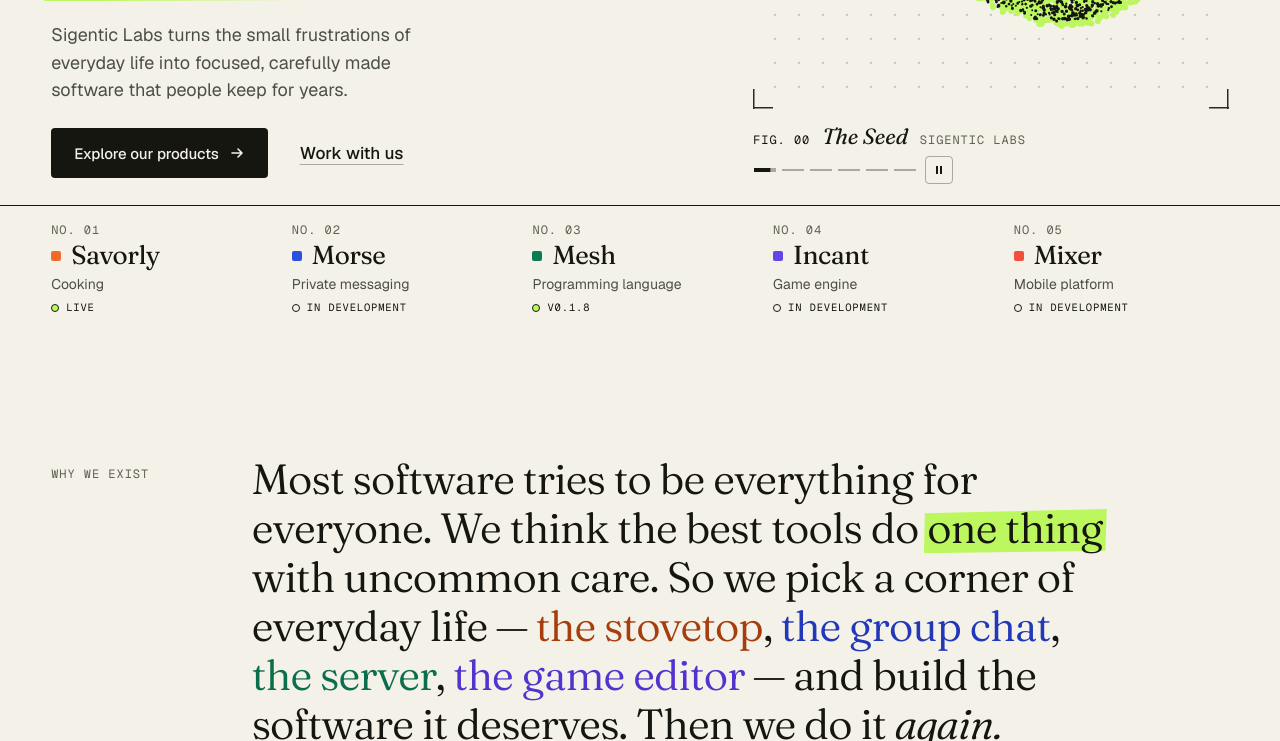
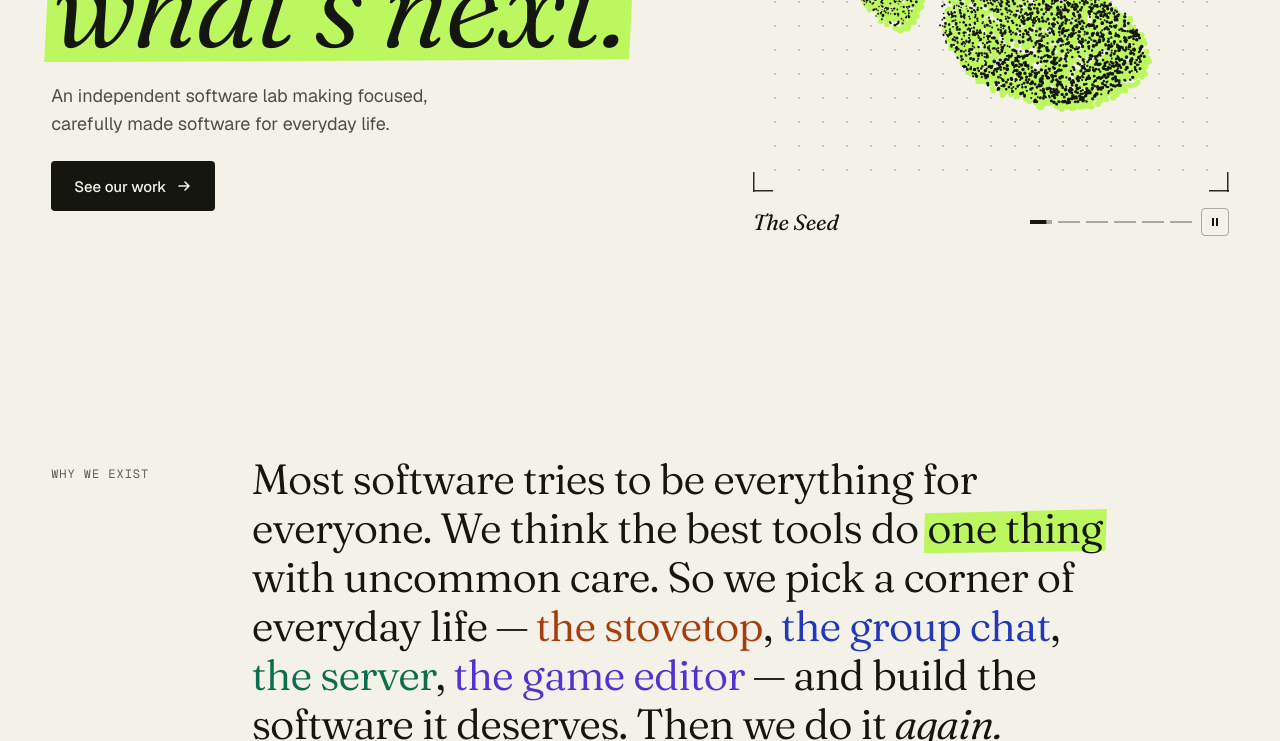
Before and after one commit to snowdamiz/sigentic, a plain HTML site: page index.html in a window 1280 px wide. Shown: the part 460-1201 px from the top of the page. Drawn offline with nearby package versions, Linux system fonts and the light colour scheme; animation ran at ten frames a second.

Commit message:
feat(site): trim the hero to its headline, figure and one action
Drop the "Independent software lab" eyebrow, the "Work with us" link and
the product index strip under the hero. The lede is now one sentence
that carries "independent software lab", and the button reads "See our
work". The figure caption keeps only the italic product name, the ticks
and the pause button, so sigil.js no longer tracks a field, a figure
number or index links.

Co-Authored-By: Claude Opus 5.5 <noreply@anthropic.com>

```diff
--- a/assets/css/styles.css
+++ b/assets/css/styles.css
@@ -421,7 +421,6 @@ h1, h2, h3 {
 .hero__copy { grid-column: 1 / 8; container-type: inline-size; }
 
 .hero__title {
-  margin-top: var(--s-5);
   font-size: min(100cqi / var(--fit), 10rem, 16.2svh);
   font-variation-settings: 'opsz' 144;
   font-weight: 360;
@@ -512,23 +511,15 @@ html:not(.js) .fig__caption { display: none; }
   min-height: 28px;
   margin-top: var(--s-4);
 }
-.fig__text {
-  display: flex;
-  flex-wrap: wrap;
-  align-items: baseline;
-  gap: 2px var(--s-3);
-  min-width: 0;
-  transition: opacity 0.35s;
-}
-.fig__text > * { white-space: nowrap; }
-.fig__text em {
+.fig__name {
   font-family: var(--serif);
   font-size: 1.375rem;
   line-height: 1;
   letter-spacing: -0.01em;
+  white-space: nowrap;
+  transition: opacity 0.35s;
 }
-.fig__text .label:first-child { color: var(--ink); }
-.fig__caption.is-swapping .fig__text { opacity: 0; }
+.fig__caption.is-swapping .fig__name { opacity: 0; }
 
 .fig__controls { display: flex; align-items: center; gap: var(--s-2); }
 
@@ -583,51 +574,6 @@ html:not(.js) .fig__caption { display: none; }
 .fig__pause[aria-pressed='true'] .i-pause { display: none; }
 .fig__pause[aria-pressed='true'] .i-play { display: block; }
 
-.index { border-top: 1px solid var(--ink); }
-.index__row {
-  display: grid;
-  grid-template-columns: repeat(5, minmax(0, 1fr));
-  column-gap: var(--gap);
-}
-.index a {
-  position: relative;
-  display: grid;
-  gap: 2px;
-  padding: var(--s-4) 0 var(--s-5);
-  text-decoration: none;
-}
-.index a::before {
-  content: '';
-  position: absolute;
-  left: 0;
-  right: 0;
-  top: -1px;
-  height: 4px;
-  background: var(--p-spot);
-  transform: scaleX(0);
-  transform-origin: left;
-  transition: transform 0.6s var(--ease);
-}
-.index a.is-lit::before,
-.index a:hover::before { transform: none; }
-.index__name {
-  display: flex;
-  align-items: center;
-  gap: 10px;
-  font-family: var(--serif);
-  font-size: 1.625rem;
-  font-weight: 400;
-  line-height: 1.15;
-  letter-spacing: -0.02em;
-}
-.index__meta {
-  display: grid;
-  justify-items: start;
-  gap: 4px;
-  font-size: 14px;
-  color: var(--ink-2);
-}
-.index .state { font-size: 10.5px; }
 
 /* ---------- Manifesto ---------- */
 .manifesto { padding-block: clamp(80px, 9vw, 136px) clamp(72px, 8vw, 120px); }
@@ -1418,17 +1364,6 @@ html:not(.js) .fig__caption { display: none; }
   html:not(.js) .nav__links { grid-area: 2 / 1 / 3 / -1; justify-content: space-between; gap: 12px; }
   html:not(.js) .nav__cta { display: inline-flex; }
 
-  .index__row { grid-template-columns: minmax(0, 1fr); }
-  .index a {
-    grid-template-columns: 4.5em 1fr auto;
-    align-items: baseline;
-    padding: 12px 0;
-    border-bottom: 1px solid var(--rule);
-  }
-  .index li:last-child a { border-bottom: 0; }
-  .index__name { font-size: 1.375rem; }
-  .index__meta { justify-content: flex-end; text-align: right; }
-  .index a::before { top: auto; bottom: -1px; height: 3px; }
 
   .manifesto__grid > .label, .manifesto__body { grid-column: 1 / -1; }
   .manifesto__grid { row-gap: var(--s-5); }
@@ -1470,12 +1405,10 @@ html:not(.js) .fig__caption { display: none; }
 @media (max-width: 640px) {
   .hero__grid { row-gap: var(--s-6); align-items: start; }
   .hero__copy { display: contents; }
-  .hero__copy > .label, .hero__title, .fig, .hero__lede, .hero__actions { grid-column: 1 / -1; }
-  .hero__title { margin-top: 0; }
-  .fig { grid-row: 3; }
+  .hero__title, .fig, .hero__lede, .hero__actions { grid-column: 1 / -1; }
+  .fig { grid-row: 2; }
   .fig__plate { aspect-ratio: 6 / 5; }
   .hero :is(.hero__lede, .hero__actions) { margin-top: 0; }
-  .index__meta .state { display: none; }
   .marks { --mk-in: 12px; --mk: 12px; }
   .plate { margin-inline: calc(var(--gutter) * -1); border-radius: 0; }
   .plate__no { top: 26px; left: 28px; right: 28px; }
--- a/assets/js/sigil.js
+++ b/assets/js/sigil.js
@@ -12,12 +12,9 @@
   const title = hero.querySelector('.hero__title');
   const rotor = hero.querySelector('[data-rotator]');
   const caption = hero.querySelector('[data-stage-caption]');
-  const numEl = hero.querySelector('[data-stage-num]');
   const nameEl = hero.querySelector('[data-stage-name]');
-  const fieldEl = hero.querySelector('[data-stage-field]');
   const ticksEl = hero.querySelector('[data-stage-ticks]');
   const pauseBtn = hero.querySelector('[data-stage-pause]');
-  const indexLinks = [...hero.querySelectorAll('.index [data-product]')];
 
   const reduceMotion = window.matchMedia('(prefers-reduced-motion: reduce)').matches;
 
@@ -27,14 +24,12 @@
     {
       product: 'seed',
       name: 'The Seed',
-      field: 'Sigentic Labs',
       word: 'what’s next.',
       fills: [...document.querySelectorAll('#i-logo path')].map((path) => path.getAttribute('d')),
     },
     {
       product: 'savorly',
       name: 'Savorly',
-      field: 'Cooking',
       word: 'the kitchen.',
       box: [7, 0, 280],
       layers: [
@@ -47,7 +42,6 @@
     {
       product: 'morse',
       name: 'Morse',
-      field: 'Private messaging',
       word: 'private chats.',
       box: [212, 212, 600],
       layers: [
@@ -58,7 +52,6 @@
     {
       product: 'mesh',
       name: 'Mesh',
-      field: 'Programming language',
       word: 'the backend.',
       stroke: 7,
       paths: ['M50 17L88.1 83L11.9 83Z', 'M50 61L50 17', 'M50 61L88.1 83', 'M50 61L11.9 83'],
@@ -67,7 +60,6 @@
     {
       product: 'incant',
       name: 'Incant',
-      field: 'Game engine',
       word: 'game makers.',
       box: [0, 0, 512],
       layers: [
@@ -78,7 +70,6 @@
     {
       product: 'mixer',
       name: 'Mixer',
-      field: 'Mobile platform',
       word: 'every phone.',
       image: 'assets/img/work/mixer-flick.webp',
     },
@@ -281,9 +272,7 @@
     const s = SCENES[i];
     const apply = () => {
       if (token !== captionToken) return;
-      numEl.textContent = String(i).padStart(2, '0');
       nameEl.textContent = s.name;
-      fieldEl.textContent = s.field;
       caption.classList.remove('is-swapping');
     };
     if (animate) {
@@ -324,7 +313,6 @@
     });
     ticksEl.style.setProperty('--fill', reduceMotion ? 1 : elapsed / HOLD_MS);
     pauseBtn.setAttribute('aria-pressed', String(!playing));
-    indexLinks.forEach((a) => a.classList.toggle('is-lit', a.dataset.product === SCENES[current].product));
 
     if (reduceMotion) drawStatic();
     run();
--- a/index.html
+++ b/index.html
@@ -105,21 +105,17 @@
     <section class="hero" id="top" data-hero>
       <div class="container hero__grid">
         <div class="hero__copy">
-          <p class="label" data-intro style="--i:0">Independent software lab</p>
           <h1 class="hero__title" aria-label="We invent apps for everyday life.">
             <span class="hero__line" aria-hidden="true"><span data-intro style="--i:1">We invent</span></span>
             <span class="hero__line" aria-hidden="true"><span data-intro style="--i:2">apps for</span></span>
             <span class="hero__line" aria-hidden="true"><span data-intro style="--i:3"><span class="rotor" data-product="seed" data-rotator>what&rsquo;s next.</span></span></span>
           </h1>
-          <p class="hero__lede" data-intro style="--i:4">
-            Sigentic Labs turns the small frustrations of everyday life into focused, carefully made software that people keep for years.
-          </p>
+          <p class="hero__lede" data-intro style="--i:4">An independent software lab making focused, carefully made software for everyday life.</p>
           <div class="hero__actions" data-intro style="--i:5">
             <a class="btn btn--ink" href="#products">
-              Explore our products
+              See our work
               <svg class="btn__icon" aria-hidden="true"><use href="#i-arrow"/></svg>
             </a>
-            <a class="text-link" href="#contact">Work with us</a>
           </div>
         </div>
 
@@ -129,7 +125,7 @@
             <svg class="fig__still"><use href="#i-logo"/></svg>
           </div>
           <figcaption class="fig__caption" data-stage-caption>
-            <span class="fig__text"><span class="label">Fig. <span data-stage-num></span></span><em data-stage-name></em><span class="label" data-stage-field></span></span>
+            <em class="fig__name" data-stage-name></em>
             <span class="fig__controls">
               <span class="ticks" role="group" aria-label="Figures" data-stage-ticks></span>
               <button class="fig__pause" type="button" aria-label="Pause animation" aria-pressed="false" data-stage-pause hidden>
@@ -141,15 +137,6 @@
         </figure>
       </div>
 
-      <nav class="index" aria-label="Our products" data-intro style="--i:6">
-        <ol class="container index__row">
-          <li><a href="#savorly" data-product="savorly"><span class="label">No. 01</span><span class="index__name"><span class="swatch" aria-hidden="true"></span>Savorly</span><span class="index__meta">Cooking <span class="state">Live</span></span></a></li>
-          <li><a href="#morse" data-product="morse"><span class="label">No. 02</span><span class="index__name"><span class="swatch" aria-hidden="true"></span>Morse</span><span class="index__meta">Private messaging <span class="state state--dev">In development</span></span></a></li>
-          <li><a href="#mesh" data-product="mesh"><span class="label">No. 03</span><span class="index__name"><span class="swatch" aria-hidden="true"></span>Mesh</span><span class="index__meta">Programming language <span class="state">v0.1.8</span></span></a></li>
-          <li><a href="#incant" data-product="incant"><span class="label">No. 04</span><span class="index__name"><span class="swatch" aria-hidden="true"></span>Incant</span><span class="index__meta">Game engine <span class="state state--dev">In development</span></span></a></li>
-          <li><a href="#mixer" data-product="mixer"><span class="label">No. 05</span><span class="index__name"><span class="swatch" aria-hidden="true"></span>Mixer</span><span class="index__meta">Mobile platform <span class="state state--dev">In development</span></span></a></li>
-        </ol>
-      </nav>
     </section>
 
     <section class="manifesto" id="about" aria-labelledby="manifesto-title">
```
